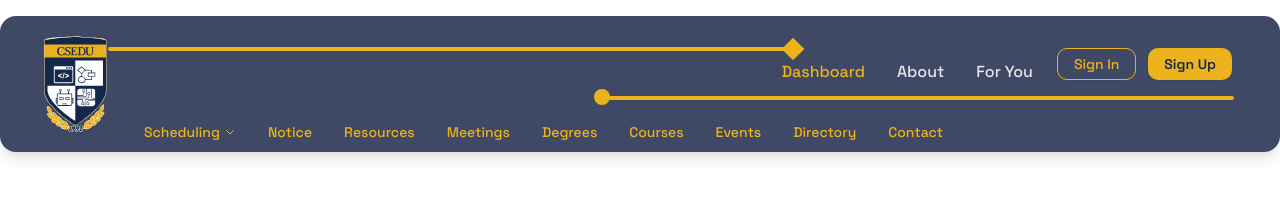
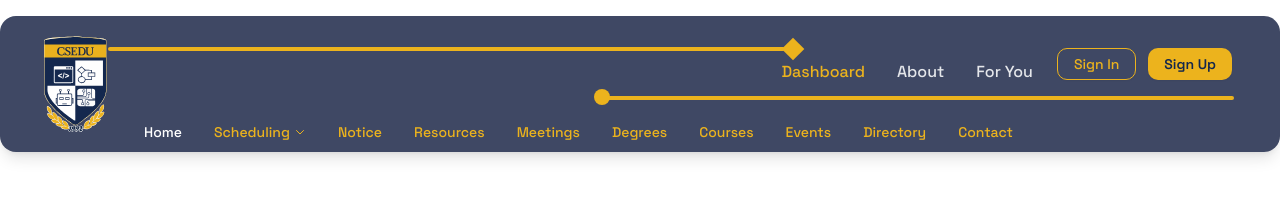
Before and after one commit to saged-sama/Internet-Programming, a React (Vite) app in the folder frontend-react/: page / in a window 1280 px wide. Shown: the top 212 px of the page. Built offline with nearby package versions, Linux system fonts and the light colour scheme.

Commit message:
fix: add missing Home link to bottom navigation

```diff
--- a/frontend-react/src/components/layout/Navbar.tsx
+++ b/frontend-react/src/components/layout/Navbar.tsx
@@ -17,6 +17,7 @@ export default function Navbar() {
   ];
 
   const bottomNav = [
+    {label:"Home", to:"/"},
     {
       label: "Scheduling",
       to: "/degrees",
@@ -28,6 +29,7 @@ export default function Navbar() {
         { label: "Assignments", to: "/assignments" },
       ],
     },
+
     { label: "Notice", to: "/notices" },
     { label: "Resources", to: "/resources" },
     { label: "Meetings", to: "/meetings" },
```
